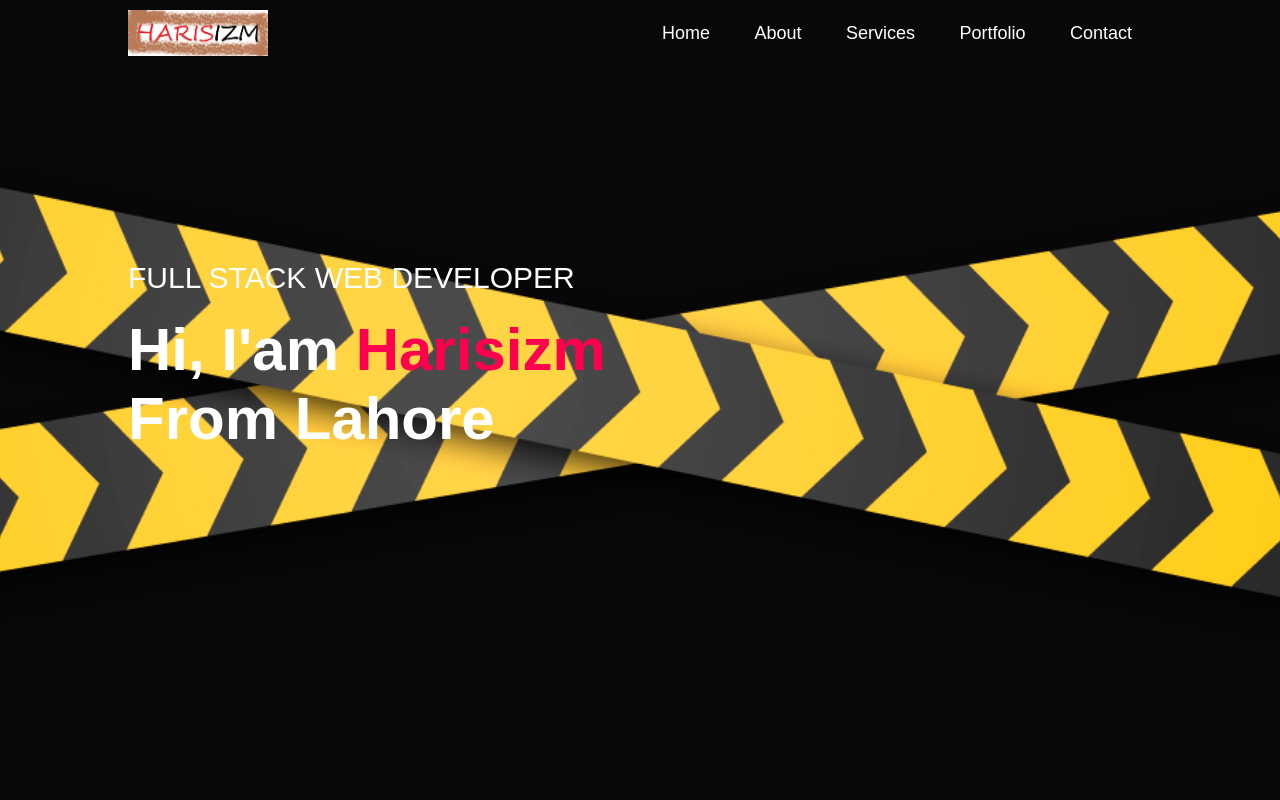
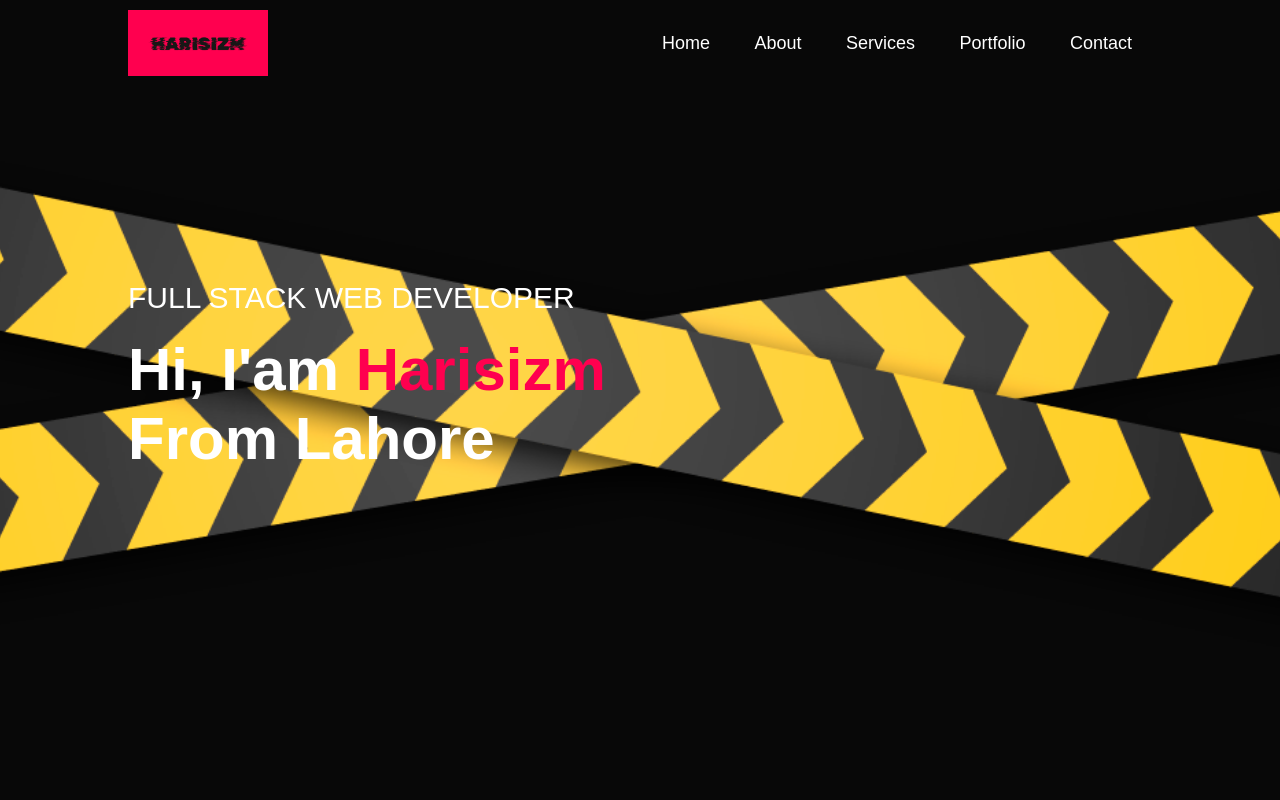
Before and after one commit to harisizm/personal-portfolio-website, a plain HTML site: page index.html in a window 1280 px wide. Shown: the top 800 px of the page. Drawn offline with Linux system fonts and the light colour scheme.

Commit message:
logo updated

```diff
--- a/index.html
+++ b/index.html
@@ -11,7 +11,7 @@
   <div id="header">
 <div class="container">
   <nav>
-    <img src="images/logo.png" class="logo">
+    <img src="images/HARISIZM LOGO.png" class="logo">
     <ul id="sidemenu">
       <li> <a href="#header">Home</a> </li>
       <li> <a href="#about">About</a> </li>
```
Also changed, not shown: images/HARISIZM LOGO.png (added).
